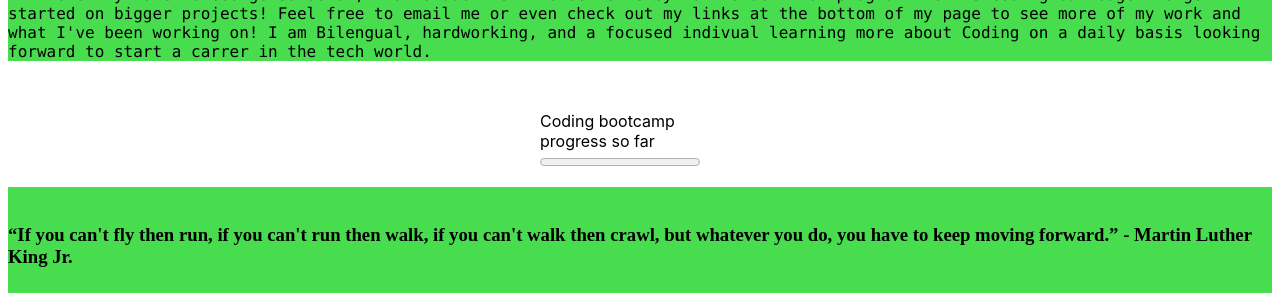
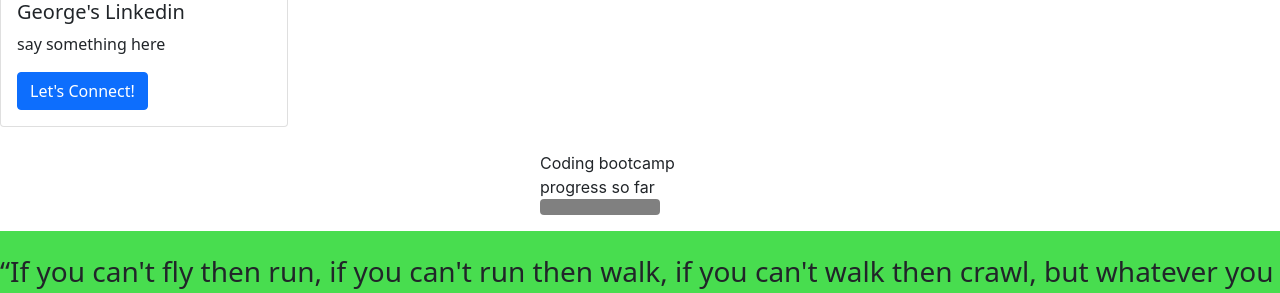
Before and after one commit to gsandoval09/NewPortfolio, a plain HTML site: page NewPortfolio.html in a window 1280 px wide. Shown: the part 151-444 px from the top of the page. Drawn offline with nearby package versions, Linux system fonts and the light colour scheme.

Commit message:
added card to portfolio

```diff
--- a/Assets/style.css
+++ b/Assets/style.css
@@ -69,3 +69,7 @@
 .subtitle {
     font-family: 'Segoe UI', Tahoma, Geneva, Verdana, sans-serif
 }
+
+.card {
+    background-color: tomato;
+}
--- a/index.html
+++ b/NewPortfolio.html
@@ -5,6 +5,8 @@
     <meta charset="UTF-8">
     <meta http-equiv="X-UA-Compatible" content="IE=edge">
     <link rel="stylesheet" type="text/css" href="Assets/style.css">
+
+    <link href="https://cdn.jsdelivr.net/npm/bootstrap@5.1.3/dist/css/bootstrap.min.css" rel="stylesheet" integrity="sha384-1BmE4kWBq78iYhFldvKuhfTAU6auU8tT94WrHftjDbrCEXSU1oBoqyl2QvZ6jIW3" crossorigin="anonymous">
 
 </head>
 
@@ -30,11 +32,20 @@
         <div class="box">
             <h1> Welcome to my Full Stack Flex Programmer Portfolio!</h1>
         </div>
-        <div class="box">
+        <div class="card" style="width: 18rem;">
+            <img src="..." class="card-img-top" alt="...">
+            <div class="card-body">
+                <h5 class="card-title">George's Linkedin</h5>
+                <p class="card-text">say something here</p>
+                <a href="#" class="btn btn-primary">Let's Connect!</a>
+            </div>
+        </div>
+
+        <!-- <div class="box">
 
             <p id=" about-me " class="p3 "> Hi there! My name is George Sandoval, i am student of the UC Berkeley full stack flex program. New to coding but eager to get started on bigger projects! Feel free to email me or even check out my links at the bottom of my page to see more
                 of my work and what I've been working on! I am Bilengual, hardworking, and a focused indivual learning more about Coding on a daily basis looking forward to start a carrer in the tech world. </p>
-        </div>
+        </div> -->
         <br>
         <div class="hcenter">
             <p id="coding-journey " class="journey progressbox"> Coding bootcamp progress so far <progress class="progress is-normal " value="40 " max="100 ">60%</progress></p>
```
